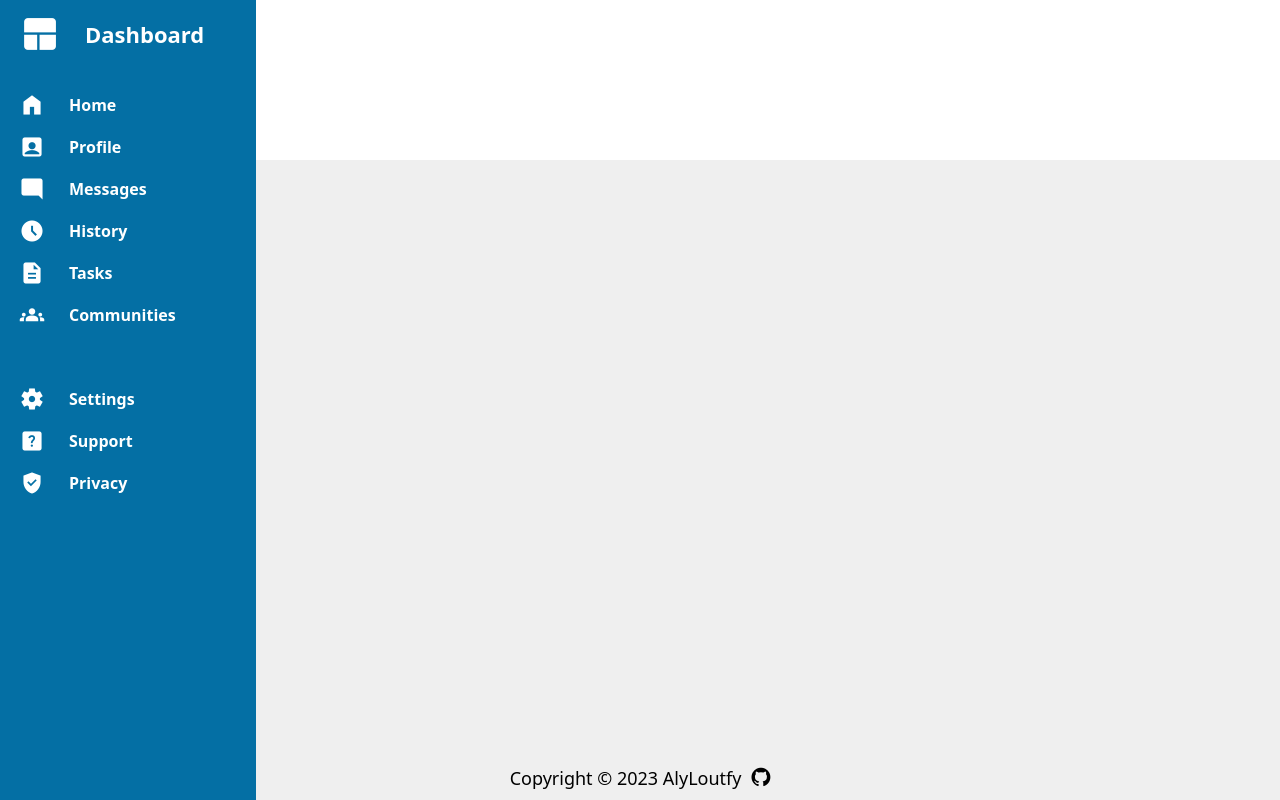
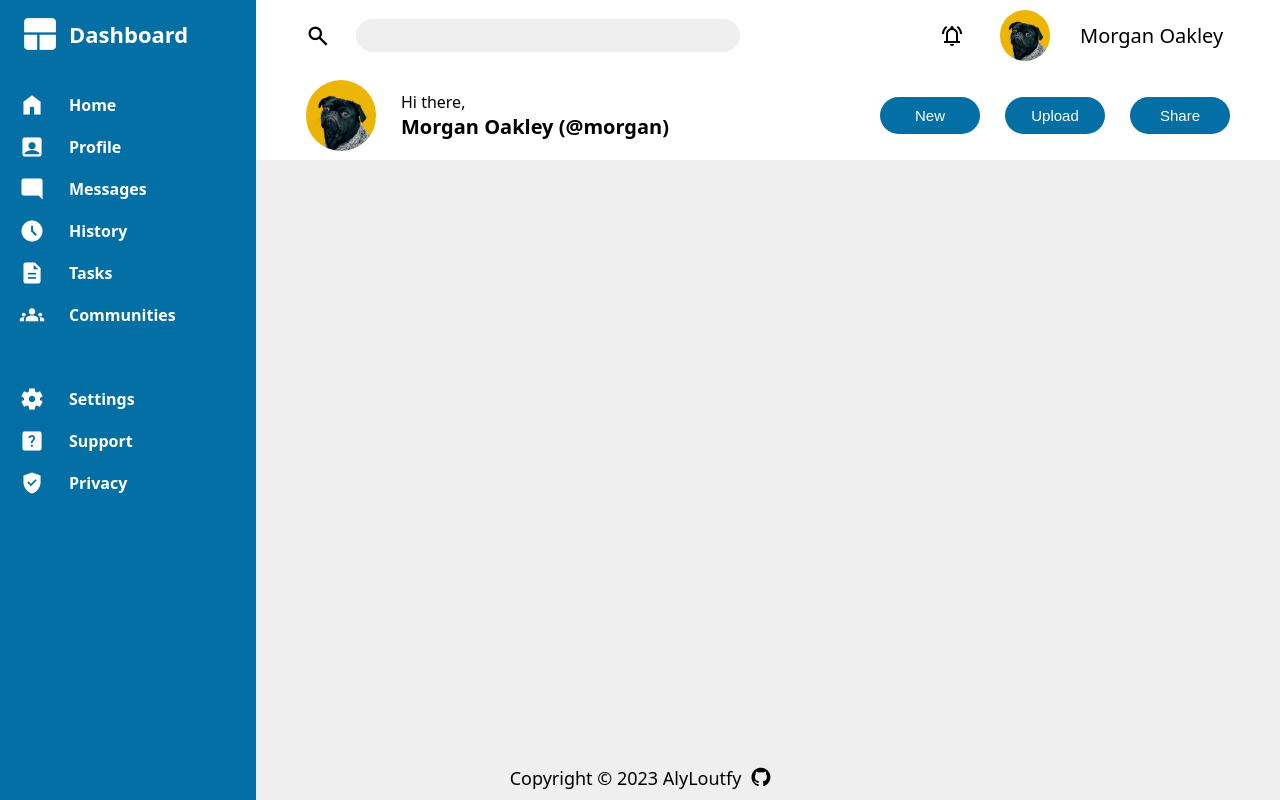
Before and after one commit to AlyLoutfy/admin-dashboard, a plain HTML site: page index.html in a window 1280 px wide. Drawn offline with nearby package versions, Linux system fonts and the light colour scheme.

Commit message:
Add header

```diff
--- a/index.html
+++ b/index.html
@@ -15,8 +15,25 @@
   <div class="container">
 
     <div class="header">
-      <div class="top"></div>
-      <div class="bottom"></div>
+
+      <div class="top">
+        <span class="material-symbols-outlined">search</span>
+        <input type="search">
+        <div class="empty"></div>
+        <span class="material-symbols-outlined remove-fill">notifications_active</span>
+        <img src="images/dog.jpg" alt="Dog Picture">
+        <div class="username">Morgan Oakley</div>
+      </div>
+
+      <div class="bottom">
+        <img src="images/dog.jpg" alt="Dog Picture">
+        <div class="hi">Hi there, <br> <span id="name"> Morgan Oakley (@morgan) </span> </div>
+        <div class="empty"></div>
+        <button id="btn">New</button>
+        <button id="btn">Upload</button>
+        <button id="btn">Share</button>
+      </div>
+
     </div>
 
     <div class="sidebar">
--- a/style.css
+++ b/style.css
@@ -17,8 +17,57 @@
 
 .header {
   display: grid;
-  grid-template-rows: 1fr 1fr;
+  grid-template-rows: 0.8fr 1fr;
   background-color: white;
+  padding: 0 50px;
+}
+
+.header .top {
+  display: grid;
+  grid-template-columns: 50px 1fr 200px 60px 80px 150px;
+  align-items: center;
+  font-size: 20px;
+}
+
+.header .top img {
+  border-radius: 100px;
+  width: 50px;
+}
+
+.header .top input {
+  border-radius: 25px;
+  border: none;
+  height: 33px;
+  background-color: rgb(239, 239, 239);
+}
+
+.header .bottom {
+  display: grid;
+  align-items: center;
+  grid-template-columns: 70px 300px 1fr repeat(3, 100px);
+  gap: 25px;
+}
+
+.header .bottom img {
+  border-radius: 100px;
+  width: 70px;
+}
+
+.bottom #name {
+  font-size: 20px;
+  font-weight: bold;
+}
+
+.bottom button {
+  /* all: unset; */
+  border: none;
+  border-radius: 25px;
+  color: white;
+  font-size: 15px;
+  padding: 10px 0px;
+  cursor: pointer;
+  background-color: rgb(4, 111, 164);
+  /* width: 50px; */
 }
 
 .sidebar {
@@ -36,12 +85,14 @@
   margin-left: 20px;
   gap: 25px;
   font-weight: 700;
+  cursor: pointer;
 }
 
 .dashboard {
   font-weight: 600;
   font-size: 22px;
   margin-top: 25px;
+  gap: 9px;
 }
 
 .material-symbols-outlined {
@@ -50,6 +101,11 @@
   'wght' 700,
   'GRAD' 200,
   'opsz' 48
+}
+
+.remove-fill {
+  font-variation-settings:
+  'FILL' 0
 }
 
 .content {
```
Also changed, not shown: images/dog.jpg (added).
